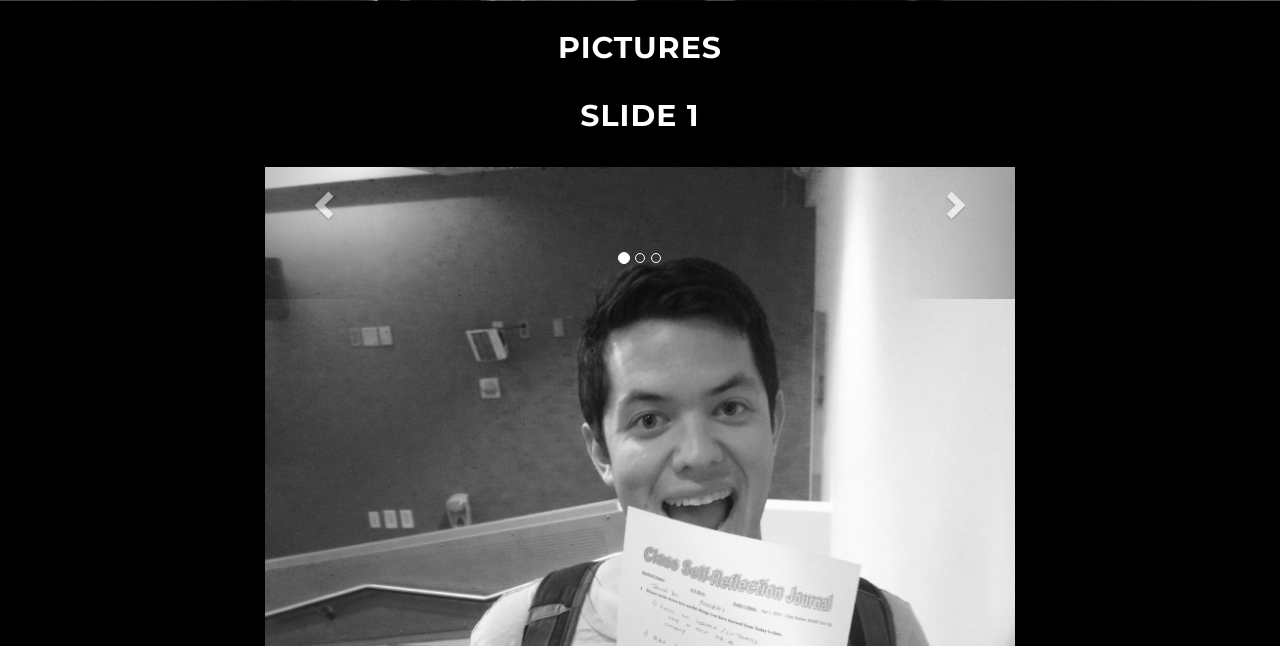
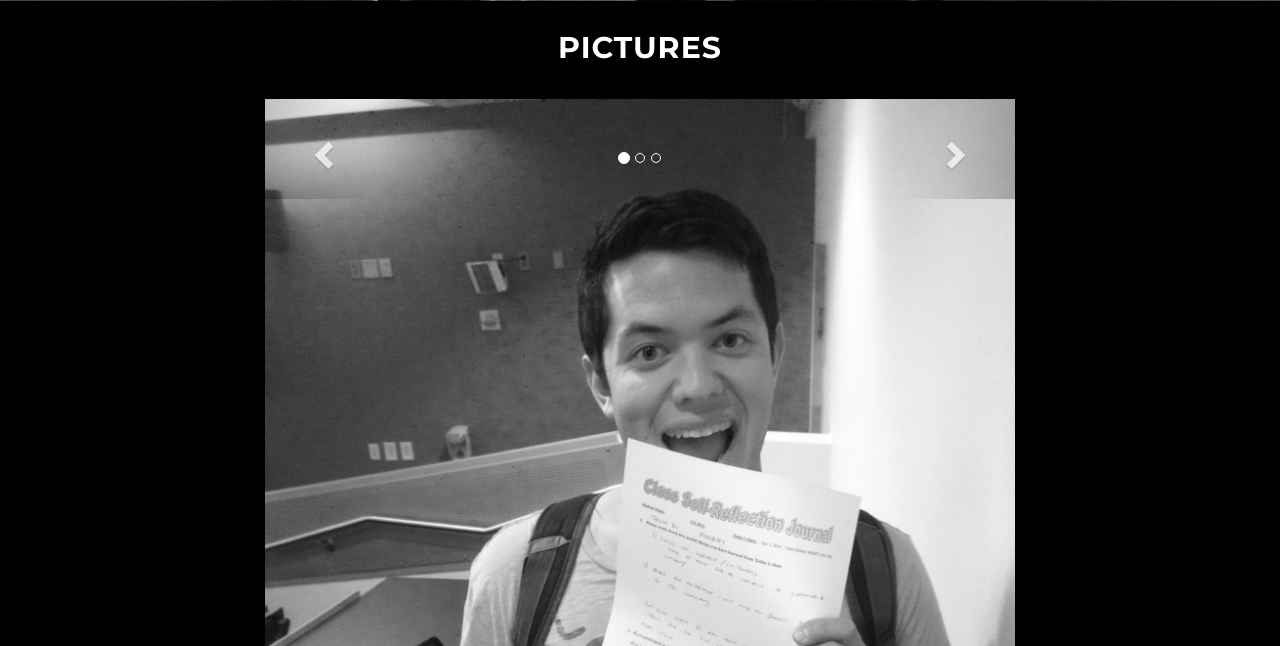
Before and after one commit to chumbalayaa/MGT3101, a Flask app: page / in a window 1280 px wide. Shown: the part 2366-3012 px from the top of the page. Run offline with Flask 2, Linux system fonts and the light colour scheme; some libraries are stand-ins or nearby versions.

Commit message:
Carousel touches

```diff
--- a/mgt3101/templates/index.html
+++ b/mgt3101/templates/index.html
@@ -107,7 +107,7 @@
         <div class="row">
             <div class="col-lg-8 col-lg-offset-2">
                 <h2>Pictures</h2>
-                <div id="myCarousel" class="carousel slide" data-interval="3000" data-ride="carousel" style="height:200px">
+                <div id="myCarousel" class="carousel slide" data-interval="3000" data-ride="carousel" style="height:100px">
                   <!-- Carousel indicators -->
                   <ol class="carousel-indicators">
                     <li data-target="#myCarousel" data-slide-to="0" class="active"></li>
@@ -117,23 +117,20 @@
                   <!-- Carousel items -->
                   <div class="carousel-inner">
                     <div class="active item">
-                      <h2>Slide 1</h2>
                       <img src="{{ url_for('static', filename='images/trevor.JPG') }}" alt="Trev">
                       <div class="carousel-caption">
-                        <h3>First slide label</h3>
-                        <p>Lorem ipsum dolor sit amet consectetur…</p>
+                        <h3>Trevor</h3>
+                        <p>This is Trevor.</p>
                       </div>
                     </div>
                     <div class="item">
-                      <h2>Slide 2</h2>
-                      <img src="{{ url_for('static', filename='images/trevor.JPG') }}" alt="Trev">
+                      <img src="{{ url_for('static', filename='images/guest_speaker.JPG') }}" alt="Trev">
                       <div class="carousel-caption">
-                        <h3>Second slide label</h3>
-                        <p>Aliquam sit amet gravida nibh, facilisis gravida…</p>
+                        <h3>Guest Speaker</h3>
+                        <p>Super old and smart dude from last week.</p>
                       </div>
                     </div>
                     <div class="item">
-                      <h2>Slide 3</h2>
                       <img src="{{ url_for('static', filename='images/trevor.JPG') }}" alt="Trev">
                       <div class="carousel-caption">
                         <h3>Third slide label</h3>
```
